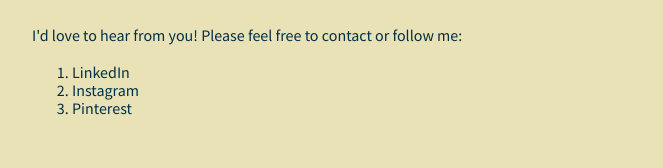
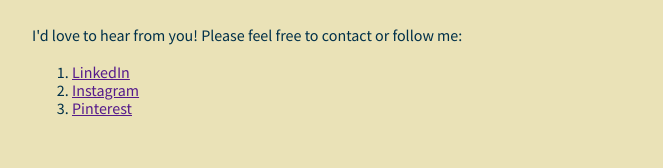
Before and after one commit to CZamoraTheDeveloper/pete-thinkful-portfolio, a plain HTML site: page index.html in a window 1280 px wide. Shown: the part 2431-2599 px from the top of the page, without its empty margins (308-971 px from the left). Drawn offline with nearby package versions, Linux system fonts and the light colour scheme.

Commit message:
final-pete-thinkful-portfolio
reviewed with mentor before submitting

```diff
--- a/index.html
+++ b/index.html
@@ -100,9 +100,9 @@
           <p>I'd love to hear from you! Please feel free to contact or follow me:
 </p>
           <ol>
-          <li>LinkedIn</li>
-          <li>Instagram</li>
-          <li>Pinterest</li>
+          <li><a href="">LinkedIn</a></li>
+          <li><a href="">Instagram</a></li>
+          <li><a href="">Pinterest</a></li>
         </ol>
         </article>
       </div>
```
